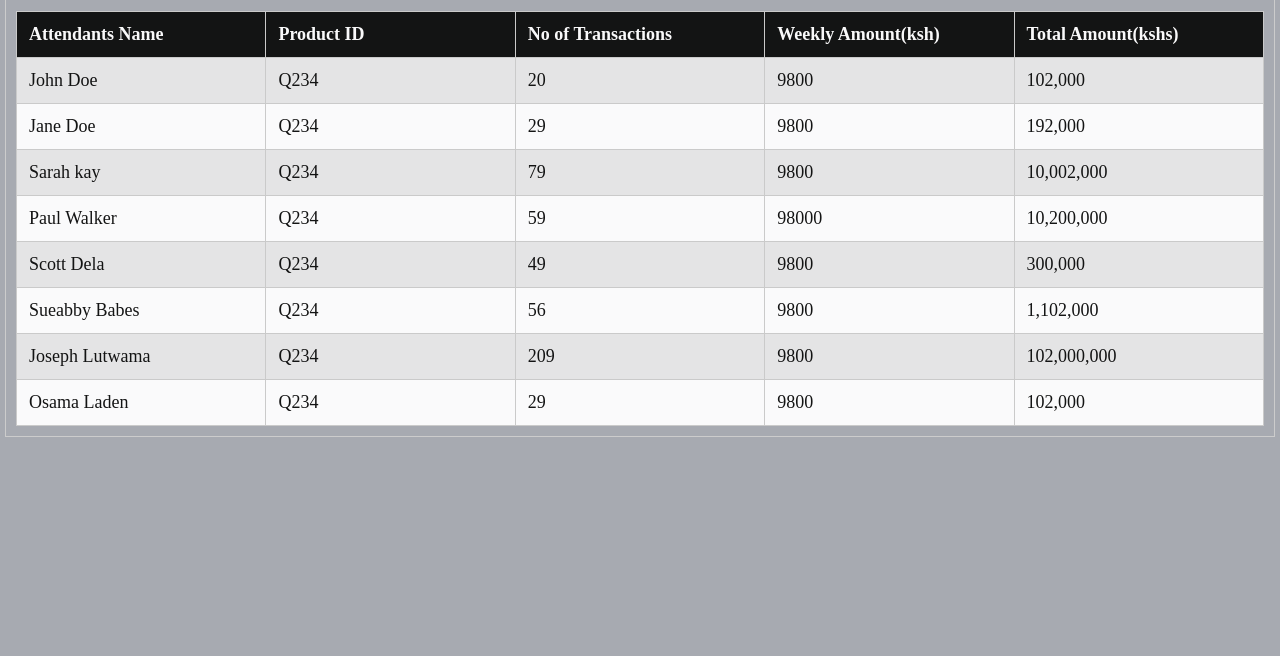
After one commit to scott-kenya/store-manager-app, a Python web app: template UI/templates/see-sales.html in a window 1280 px wide. The commit adds this page. Shown: the part 144-800 px from the top of the page. Run offline with Jinja, Linux system fonts and the light colour scheme; the template is opened without the code that fills it, so the values that code supplies are empty; some web fonts are replaced.

Commit message:
ft-see-sales-and-can-filter-by-attendants

```diff
--- a/UI/static/sales.css
+++ b/UI/static/sales.css
@@ -1,5 +1,5 @@
 body{
-    background-image: url("../images/bg.png");
+    background:#a7aab1;
     background-size: cover;
     background-repeat: no-repeat;
 }
@@ -29,3 +29,43 @@ h1{
     text-align: center;
     color: white;
 }
+
+/* see sales */
+
+#myInput {
+  background-image: url('/css/searchicon.png');
+  background-position: 10px 10px;
+  background-repeat: no-repeat;
+  width: 100%;
+  font-size: 16px;
+  padding: 12px 20px 12px 40px;
+  border: 1px solid #ddd;
+  margin-bottom: 12px;
+}
+
+#myTable {
+  border-collapse: collapse;
+  width: 100%;
+  border: 1px solid #ddd;
+  font-size: 18px;
+}
+
+#myTable th, #myTable td {
+  text-align: left;
+  padding: 12px;
+}
+
+#myTable tr {
+  border-bottom: 1px solid #ddd;
+}
+
+#myTable tr.header, #myTable tr:hover {
+  background-color: #f1f1f1;
+}
+
+.box2{
+    box-sizing: content-box;
+    border: 1px solid #ccc;
+    margin: 5px;
+    padding: 10px;
+}
--- /dev/null
+++ b/UI/templates/see-sales.html
@@ -0,0 +1,113 @@
+<!DOCTYPE html>
+<html>
+<head>
+  <title></title>
+  <!--<link rel="stylesheet" type="text/css" href="../static/styles.css">-->
+  <link rel="stylesheet" type="text/css" href="../static/index.css">
+  <link rel="stylesheet" type="text/css" href="../static/login.css">
+  <link rel="stylesheet" type="text/css" href="../static/sales.css">
+</head>
+<body>
+  <nav>
+    <div class="navbar">
+  <a href="#home">Store Manager</a>
+  <button onclick="document.getElementById('id01').style.display='block'" style="width:auto;">Login</button>
+  <button onclick="document.getElementById('id01').style.display='block'" style="width:auto;background-color: #ccc;color: #000;">Admin Login</button>
+</div>
+  </nav>
+
+<!-- code here -->
+<div class="box2">
+<h2>My Customers</h2>
+
+<input type="text" id="myInput" onkeyup="myFunction()" placeholder="Search for names.." title="Type in a name">
+
+<table id="myTable">
+  <tr class="header">
+    <th style="width:20%;">Attendants Name</th>
+    <th style="width:20%;">Product ID</th>
+    <th style="width:20%;">No of Transactions</th>
+    <th style="width:20%;">Weekly Amount(ksh)</th>
+    <th style="width:20%;">Total Amount(kshs)</th>
+  </tr>
+  <tr>
+    <td>John Doe</td>
+    <td>Q234</td>
+    <td>20</td>
+    <td>9800</td>
+    <td>102,000</td>
+
+  </tr>
+  <tr>
+     <td>Jane Doe</td>
+    <td>Q234</td>
+    <td>29</td>
+    <td>9800</td>
+    <td>192,000</td>
+  </tr>
+  <tr>
+    <td>Sarah kay</td>
+    <td>Q234</td>
+    <td>79</td>
+    <td>9800</td>
+    <td>10,002,000</td>
+  </tr>
+  <tr>
+    <td>Paul Walker</td>
+    <td>Q234</td>
+    <td>59</td>
+    <td>98000</td>
+    <td>10,200,000</td>
+  </tr>
+  <tr>
+     <td>Scott Dela</td>
+    <td>Q234</td>
+    <td>49</td>
+    <td>9800</td>
+    <td>300,000</td>
+  </tr>
+  <tr>
+     <td>Sueabby Babes</td>
+    <td>Q234</td>
+    <td>56</td>
+    <td>9800</td>
+    <td>1,102,000</td>
+  </tr>
+  <tr>
+    <td>Joseph Lutwama</td>
+    <td>Q234</td>
+    <td>209</td>
+    <td>9800</td>
+    <td>102,000,000</td>
+  </tr>
+  <tr>
+     <td>Osama Laden</td>
+    <td>Q234</td>
+    <td>29</td>
+    <td>9800</td>
+    <td>102,000</td>
+  </tr>
+</table>
+</div>
+<script>
+function myFunction() {
+  var input, filter, table, tr, td, i;
+  input = document.getElementById("myInput");
+  filter = input.value.toUpperCase();
+  table = document.getElementById("myTable");
+  tr = table.getElementsByTagName("tr");
+  for (i = 0; i < tr.length; i++) {
+    td = tr[i].getElementsByTagName("td")[0];
+    if (td) {
+      if (td.innerHTML.toUpperCase().indexOf(filter) > -1) {
+        tr[i].style.display = "";
+      } else {
+        tr[i].style.display = "none";
+      }
+    }
+  }
+}
+</script>
+
+</body>
+</html>
```
